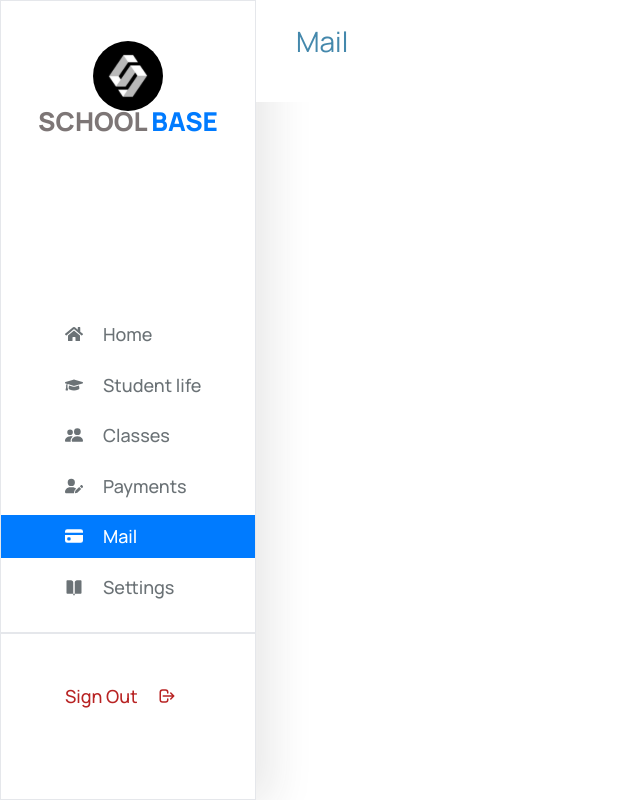
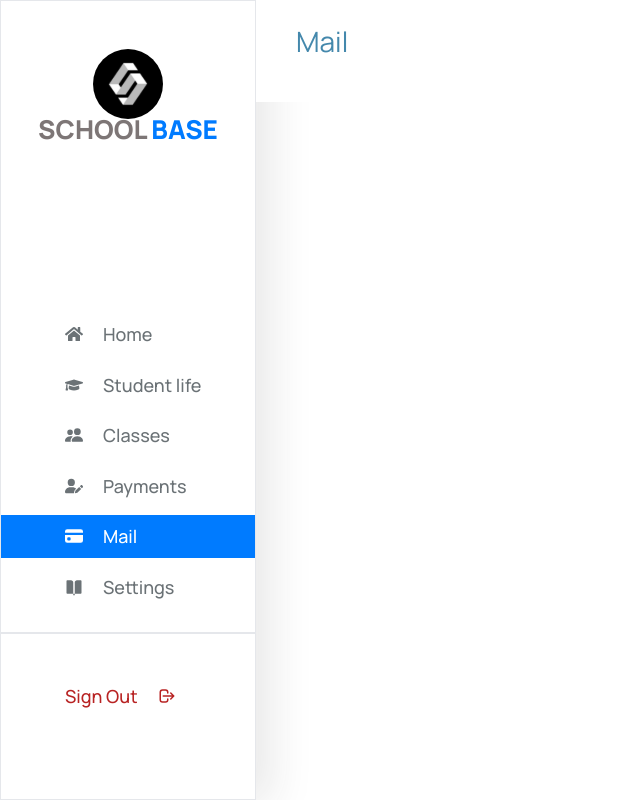
Before and after one commit to oreoluwa212/schoolbase-lms-app, a React (Vite) app: page /student/mail in a window 1280 px wide. Shown: the whole page, without its empty margins (0-640 px from the left). Built offline with nearby package versions, Linux system fonts and the light colour scheme.

Commit message:
check: checking if the new branch works

```diff
--- a/src/components/students-dashboard/Sidebar.jsx
+++ b/src/components/students-dashboard/Sidebar.jsx
@@ -30,7 +30,7 @@ const Sidebar = () => {
     else if (location.pathname === "/student/settings") setActiveButton(6);
   }, [location.pathname]);
   return (
-    <div className="border w-[20%] flex flex-col items-center pt-10 pb-10 h-screen justify-between font-bold text-[#7D7676] text-sm sidebar">
+    <div className="border w-[20%] flex flex-col items-center pt-12 pb-10 h-screen justify-between font-bold text-[#7D7676] text-sm sidebar">
       <div className="w-full h-[70px] text-[26px] font-extrabold">
         <img src={schoolbaseLogo} alt="" className="w-full h-full bg-cover" />
         <h1 className="text-center">
```
